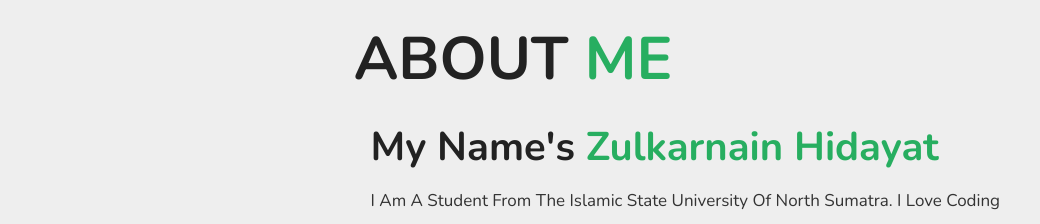
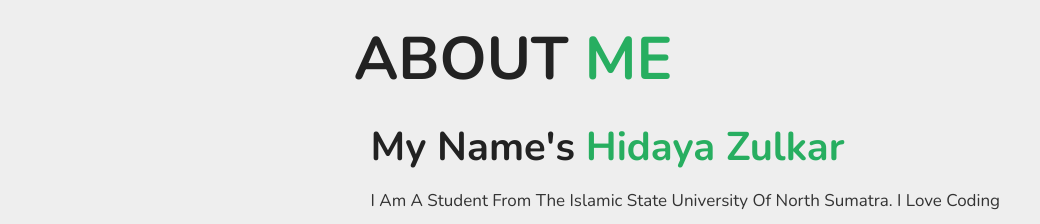
Before and after one commit to hidayatuitive/hidayatuitive, a plain HTML site: page index.html in a window 1280 px wide. Shown: the part 802-1026 px from the top of the page, without its empty margins (102-1142 px from the left). Drawn offline with nearby package versions, Linux system fonts and the light colour scheme; grey boxes are pictures that could not be loaded.

Commit message:
Update index.html

```diff
--- a/index.html
+++ b/index.html
@@ -64,7 +64,7 @@
         </div>
 
         <div class="content">
-            <h3> My name's<span> Zulkarnain Hidayat </span> </h3>
+            <h3> My name's<span> Hidaya Zulkar </span> </h3>
             <p class="info"> I am a student from The Islamic State University of North Sumatra.
                 I love coding and exploring something new. I love chess and solving rubik's cube.
                 My motivation is wherever you are always be the best and give the best we can give.
```
